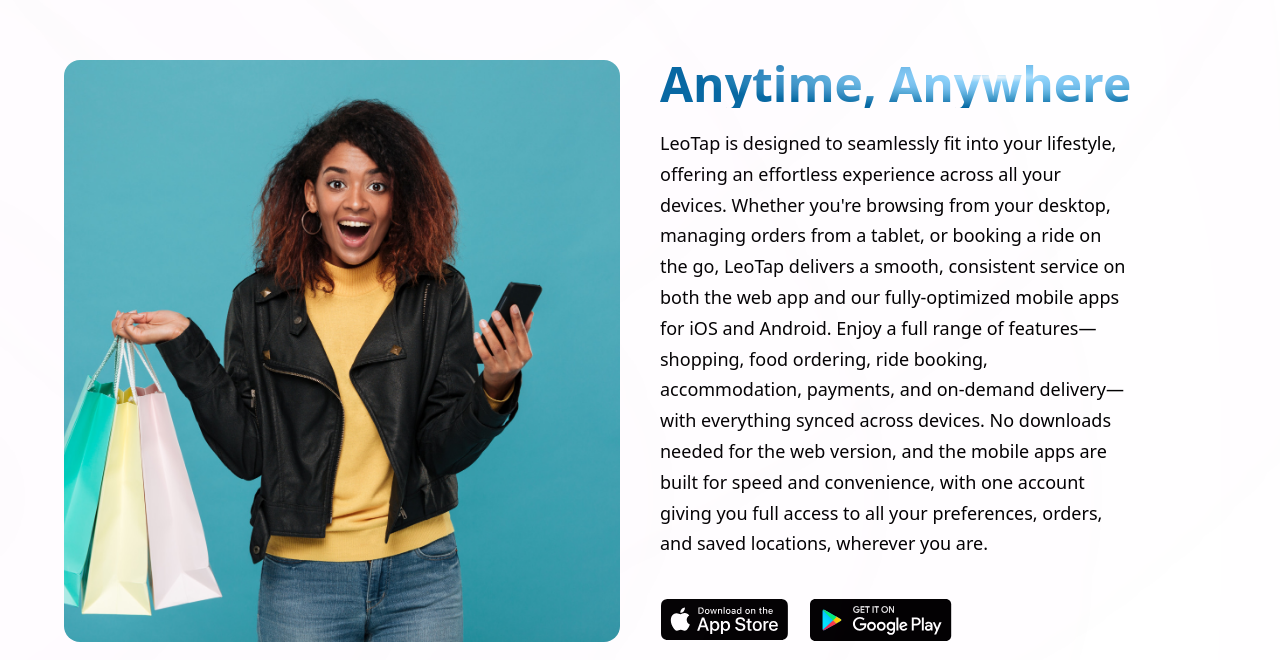
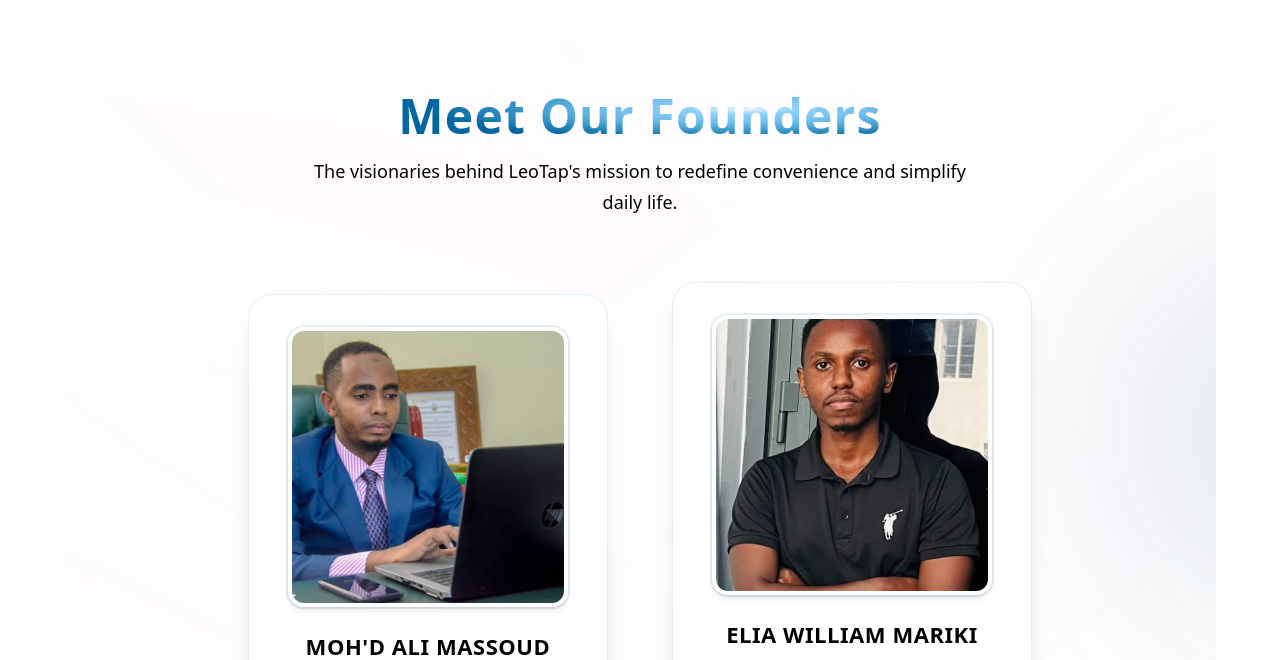
Before and after one commit to leotapdev/leotapweb, a Next.js app: page / in a window 1280 px wide. Shown: the part 1720-2380 px from the top of the page. Built offline with nearby package versions, Linux system fonts and the light colour scheme.

Commit message:
feat(pages): integrate Founders section into the homepage layout

```diff
--- a/app/page.jsx
+++ b/app/page.jsx
@@ -1,5 +1,6 @@
 import Billing from "@/components/Billing";
 import Business from "@/components/Business";
+import Founders from "@/components/Founders";
 import CardDeal from "@/components/CardDeal";
 import Clients from "@/components/Clients";
 import CTA from "@/components/CTA";
@@ -22,6 +23,7 @@
         <div className="boxWidth">
           <Stats />
           <Business />
+          <Founders />
           <Billing />
           <CardDeal />
           <Testimonials />
```
